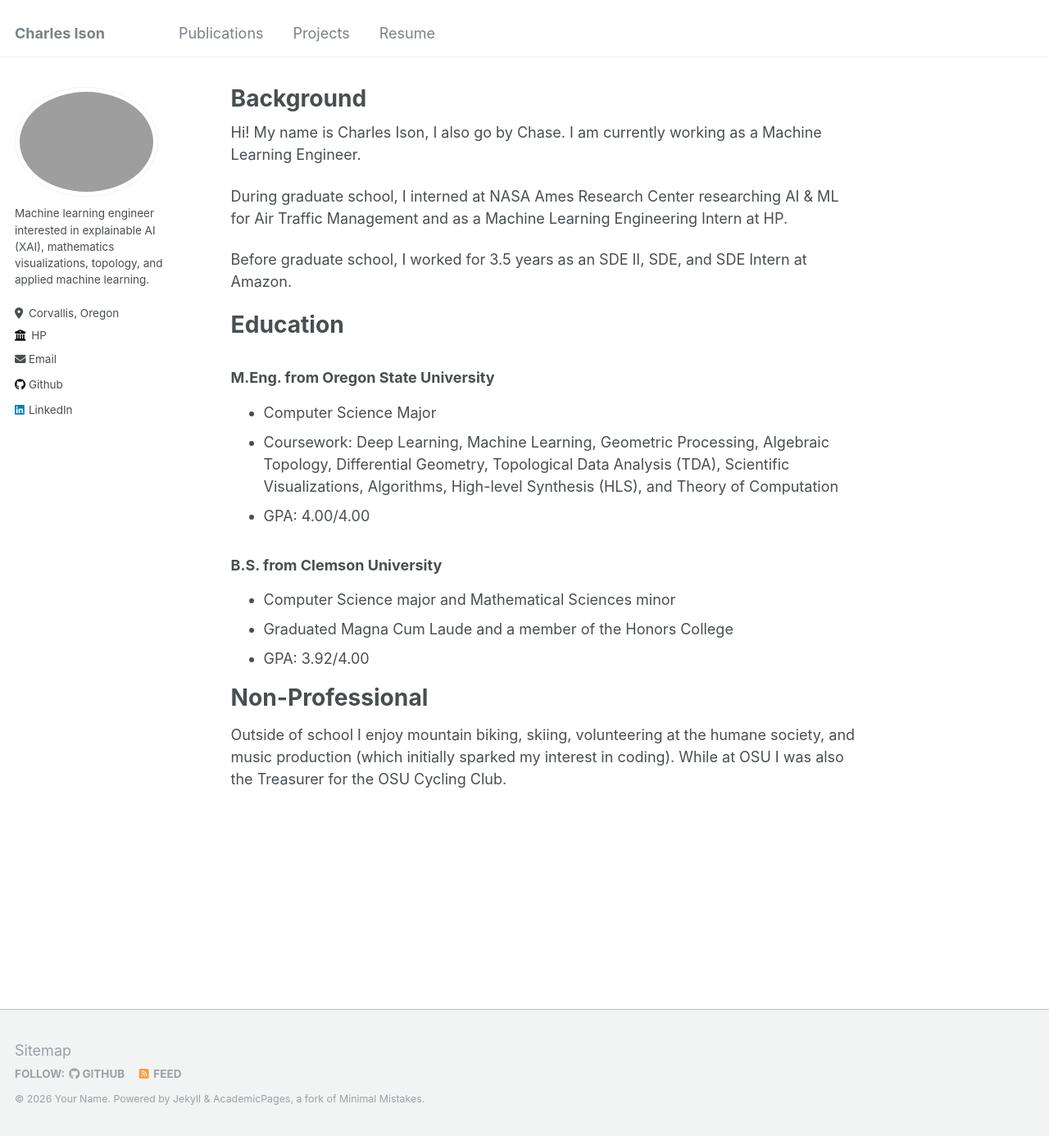
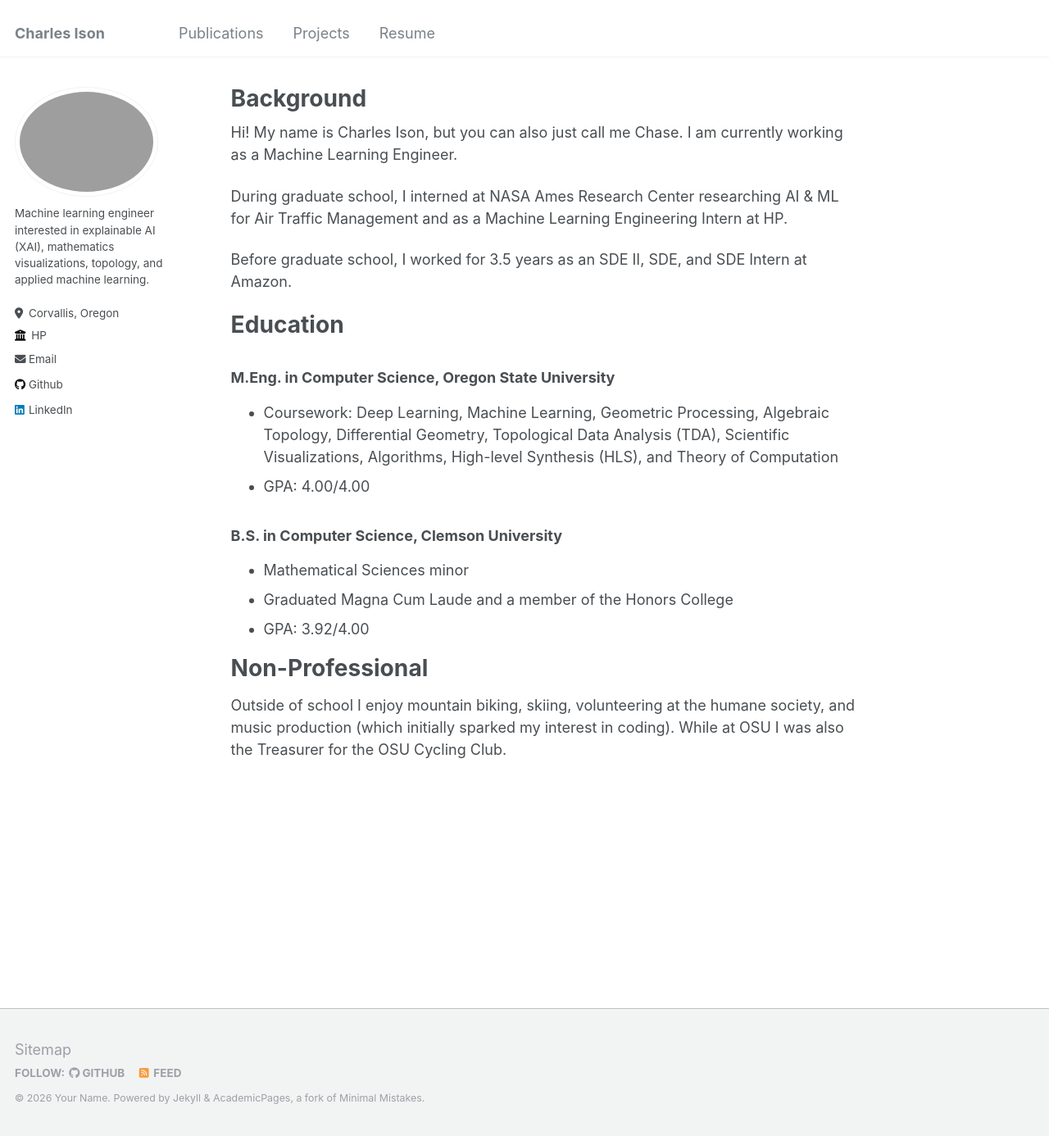
Before and after one commit to charles-ison/charles-ison.github.io, a Jekyll site: the page built from _pages/about.md, in a window 1280 px wide and 1386 px high. Shown: the whole window at 82% size. Built offline with Jekyll 4.4.1, drawn with Linux system fonts in a browser that asks for light colours.

Commit message:
Updating the about.

```diff
--- a/_pages/about.md
+++ b/_pages/about.md
@@ -7,7 +7,7 @@ redirect_from:
   - /about.html
 ---
 
-Hi! My name is Charles Ison, I also go by Chase. I am currently working as a Machine Learning Engineer.
+Hi! My name is Charles Ison, but you can also just call me Chase. I am currently working as a Machine Learning Engineer.
 
 During graduate school, I interned at NASA Ames Research Center researching AI & ML for Air Traffic Management and as a Machine Learning Engineering Intern at HP.
 
@@ -16,13 +16,12 @@ Before graduate school, I worked for 3.5 years as an SDE II, SDE, and SDE Intern
 
 Education
 ======
-### M.Eng. from Oregon State University
-* Computer Science Major
+### M.Eng. in Computer Science, Oregon State University
 * Coursework: Deep Learning, Machine Learning, Geometric Processing, Algebraic Topology, Differential Geometry, Topological Data Analysis (TDA), Scientific Visualizations, Algorithms, High-level Synthesis (HLS), and Theory of Computation
 * GPA: 4.00/4.00
 
-### B.S. from Clemson University
-* Computer Science major and Mathematical Sciences minor
+### B.S. in Computer Science, Clemson University
+* Mathematical Sciences minor
 * Graduated Magna Cum Laude and a member of the Honors College
 * GPA: 3.92/4.00
 
```
